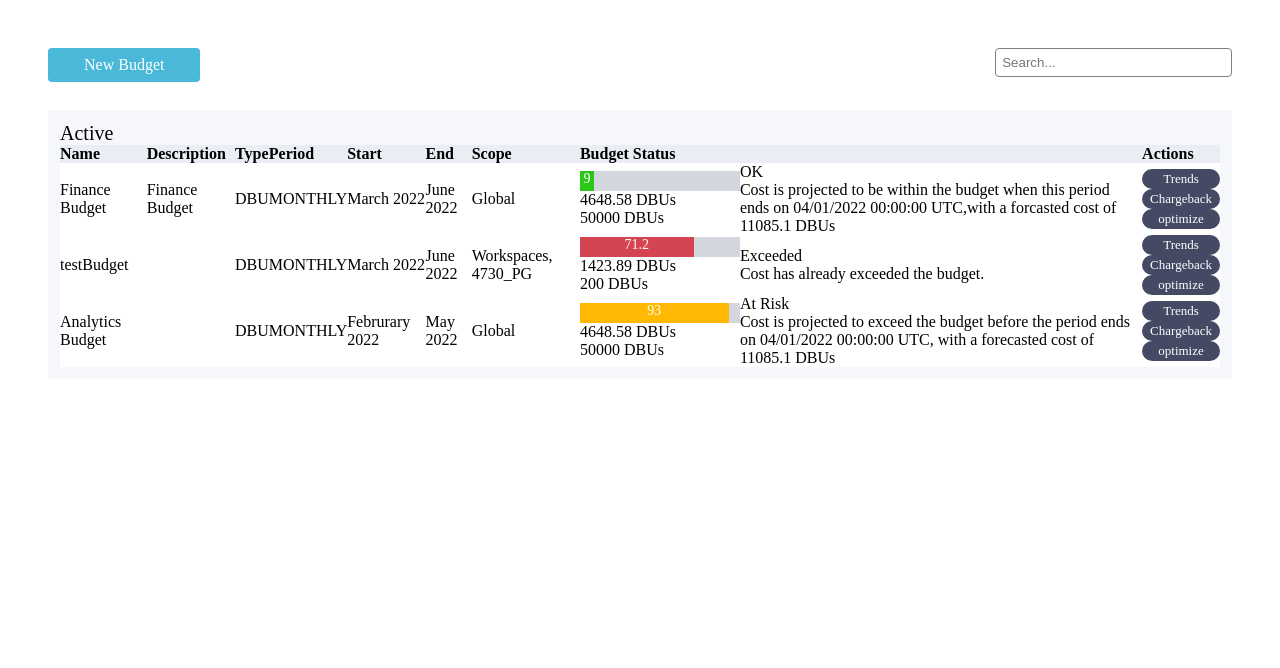
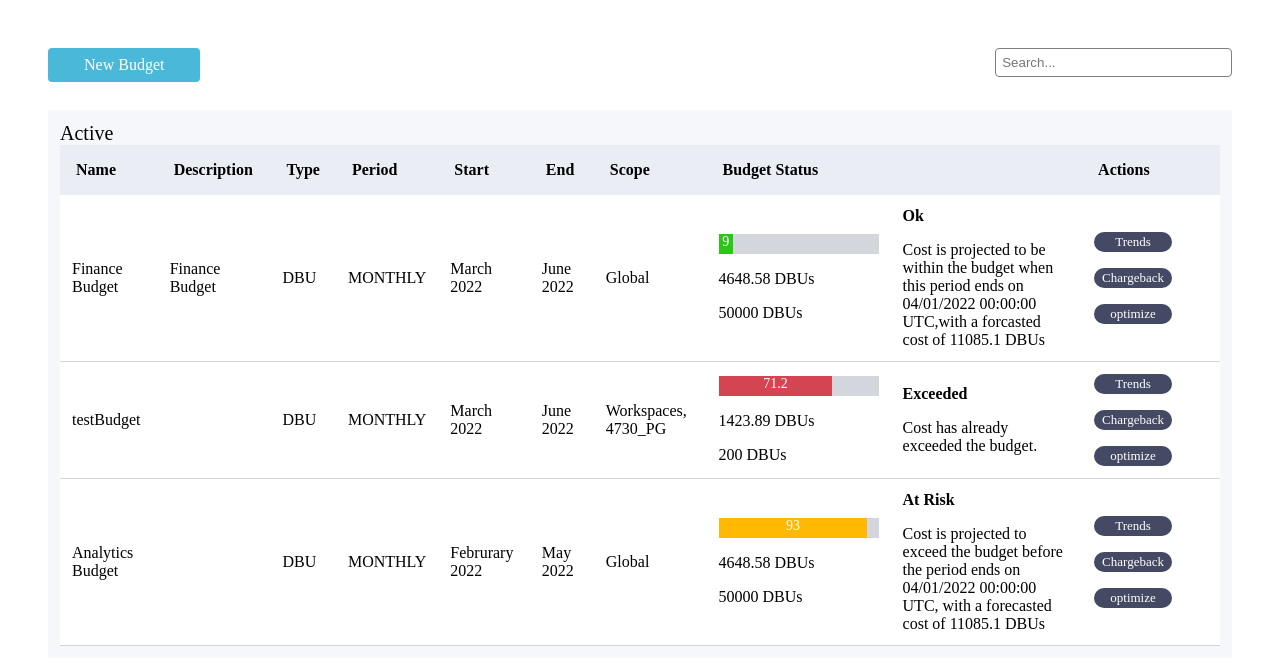
Before and after one commit to mohit2314/unravel-assignment, a Vue app: page /#/ in a window 1280 px wide. Shown: the top 668 px of the page. Built offline with nearby package versions, Linux system fonts and the light colour scheme; some icons are missing.

Commit message:
completed finishing touch

```diff
--- a/src/components/TableComponent.vue
+++ b/src/components/TableComponent.vue
@@ -5,7 +5,7 @@
       <tr class="table__header-row">
         <th colspan="3" v-for="(col, i) in tabularData.columns" :key="i">
           <span>{{ col.label }}</span
-          ><span v-if="col.info"><i class="light-icon-info-circle"></i></span>
+          ><span v-if="col.info" ><i class="light-icon-info-circle"></i></span>
         </th>
       </tr>
       <!-- Table body -->
@@ -21,41 +21,54 @@
           <!-- Budget Column -->
           <!-- <td v-for="item of row.budget_status">{{item}}</td> -->
           <td colspan="3">
-            <template >
-              <tr>
-                <td colspan="3"><ProgressBar :progressPercentage="row.budget_status.percentage"/> </td>
-              </tr>
-              <tr >
-                <td colspan="3">{{ row.budget_status.cost }}</td>
-              </tr>
-              <tr >
-                <td colspan="3">{{ row.budget_status.budget }}</td>
-              </tr>
-            </template>
+            <div class="budget__status__col">
+              <div>
+                <span
+                  ><ProgressBar
+                    :progressPercentage="row.budget_status.percentage"
+                  />
+                </span>
+              </div>
+              <div>
+                <span colspan="3">{{ row.budget_status.cost }}</span>
+              </div>
+              <div>
+                <span colspan="3">{{ row.budget_status.budget }}</span>
+              </div>
+            </div>
           </td>
 
           <td colspan="3">
-            <tr>
-                <td>{{row.summary.status}}</td>
-            </tr>
-            <tr>
-                <td>{{row.summary.comments}}</td>
-            </tr>
+            <div class="budget__status__col">
+              <div>
+                <span style="font-weight: 600"> {{ row.summary.status }}</span>
+              </div>
+              <div>
+                <span>{{ row.summary.comments }}</span>
+              </div>
+            </div>
           </td>
           <!-- Actions -->
           <td colspan="3">
-            <tr>
-                <td><TagComponent :value="row.actions[0]"/></td>
-            </tr>
-            <tr>
-                <td><TagComponent :value="row.actions[1]"/></td>
-            </tr>
-            <tr>
-                <td><TagComponent :value="row.actions[2]"/></td>
-            </tr>
+            <div class="budget__status__col">
+              <div>
+                <span><TagComponent :value="row.actions[0]" /></span>
+              </div>
+              <div>
+                <span><TagComponent :value="row.actions[1]" /></span>
+              </div>
+              <div>
+                <span><TagComponent :value="row.actions[2]" /></span>
+              </div>
+            </div>
           </td>
           <!-- Edit & Delete option -->
-          <td colspan="2"><span><i class="light-icon-pencil"></i></span><span><i class="light-icon-trash"></i></span></td>
+          <td colspan="2">
+            <div class="actions__col">
+              <span><i class="light-icon-pencil"></i></span
+              ><span><i class="light-icon-trash"></i></span>
+            </div>
+          </td>
         </tr>
       </tbody>
     </table>
@@ -73,38 +86,58 @@ export default {
       tabularData: sampleData,
     };
   },
-  components:{
+  components: {
     TagComponent,
-    ProgressBar
-  }
+    ProgressBar,
+  },
 };
 </script>
 
 <style lang='scss'>
-
-table, tr, td,th{
+table,
+tr,
+td,
+th {
   border: none;
   border-collapse: collapse;
 }
-table{
+table {
   padding: 8px;
-
 
   .table__header-row {
     //   display: flex;
     //   align-items: center;
-  background-color: #EAEEF4;
+    background-color: #eaeef4;
     th {
       text-align: left;
+      padding: 16px;
     }
   }
 
   .table__body {
     background-color: #fff;
+    tr {
+      td {
+        padding: 12px;
+        border-bottom: 1px solid lightgray;
+      }
+    }
+    .budget__status__col {
+      display: flex;
+      flex-direction: column;
+      gap: 16px;
+    }
+    .actions__col {
+      display: flex;
+      gap: 12px;
+      font-weight: 600;
+      span {
+        cursor: pointer;
+      }
+    }
     td {
       text-align: left;
     }
   }
 }
-
 </style>
--- a/src/sample-data/sampleData.json
+++ b/src/sample-data/sampleData.json
@@ -62,7 +62,7 @@
                 "budget":"50000 DBUs"
             },
             "summary":{
-                "status":"OK",
+                "status":"Ok",
                 "comments":"Cost is projected to be within the budget when this period ends on 04/01/2022 00:00:00 UTC,with a forcasted cost of 11085.1 DBUs"
             },
             "actions":["Trends","Chargeback","optimize"],
```
Lines whose indentation alone changed are shown as unchanged.
